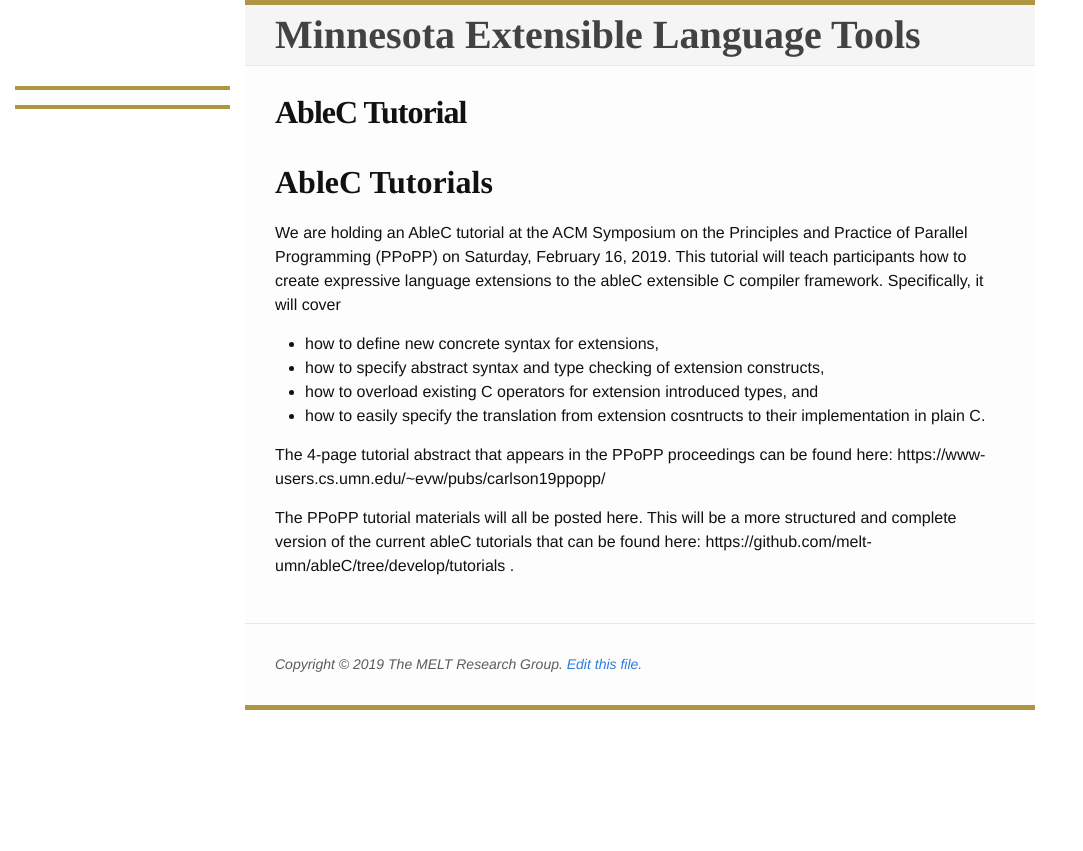
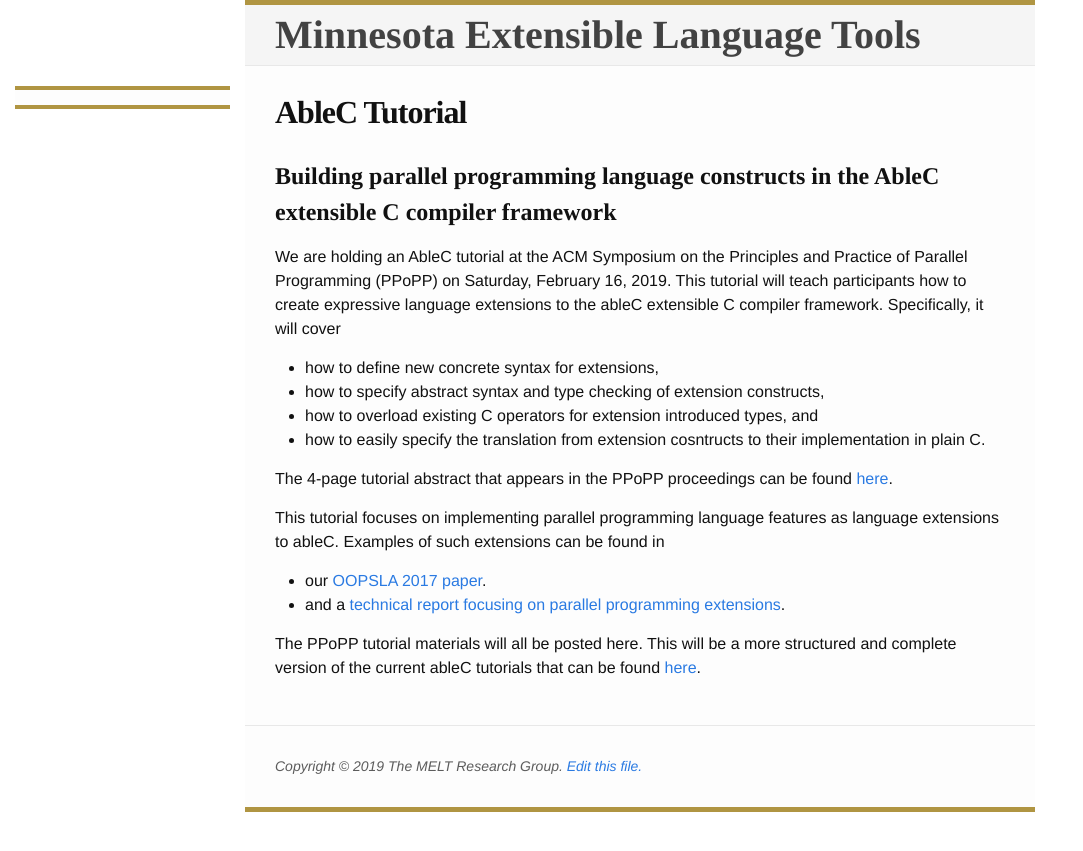
Before and after one commit to melt-umn/melt-website, a Jekyll site: the page built from _pages/ableC-tutorials.md, in a window 1280 px wide. Shown: the top 851 px of the page, without its empty margins (0-1083 px from the left). Built offline with Jekyll 4.4.1, drawn with Linux system fonts in a browser that asks for light colours.

Commit message:
links to papers

```diff
--- a/_pages/ableC-tutorials.md
+++ b/_pages/ableC-tutorials.md
@@ -1,11 +1,11 @@
 ---
 title: AbleC Tutorial
-menu_title: AbleC Tutorial
+menu_title: AbleC Tutorials
 menu_weight: 10
 permalink: /ableC/tutorial/
 ---
 
-# AbleC Tutorials
+## Building parallel programming language constructs in the AbleC extensible C compiler framework
 
 We are holding an AbleC tutorial at the ACM Symposium on the
 Principles and Practice of Parallel Programming (PPoPP) on Saturday, February
@@ -18,11 +18,14 @@
 - how to easily specify the translation from extension cosntructs to their implementation in plain C.
 
 The 4-page tutorial abstract that appears in the PPoPP proceedings can
-be found here:
-https://www-users.cs.umn.edu/~evw/pubs/carlson19ppopp/
+be found [here](https://www-users.cs.umn.edu/~evw/pubs/carlson19ppopp/).
 
+This tutorial focuses on implementing parallel programming language
+features as language extensions to ableC.  Examples of such extensions
+can be found in
+- our [OOPSLA 2017 paper](https://www-users.cs.umn.edu/~evw/pubs/kaminski17oopsla/).
+- and a [technical report focusing on parallel programming extensions](https://www.cs.umn.edu/research/technical_reports/view/19-001).
 
 The PPoPP tutorial materials will all be posted here.  This will be a
 more structured and complete version of the current ableC tutorials
-that can be found here:
-https://github.com/melt-umn/ableC/tree/develop/tutorials .
+that can be found [here](https://github.com/melt-umn/ableC/tree/develop/tutorials).
```
